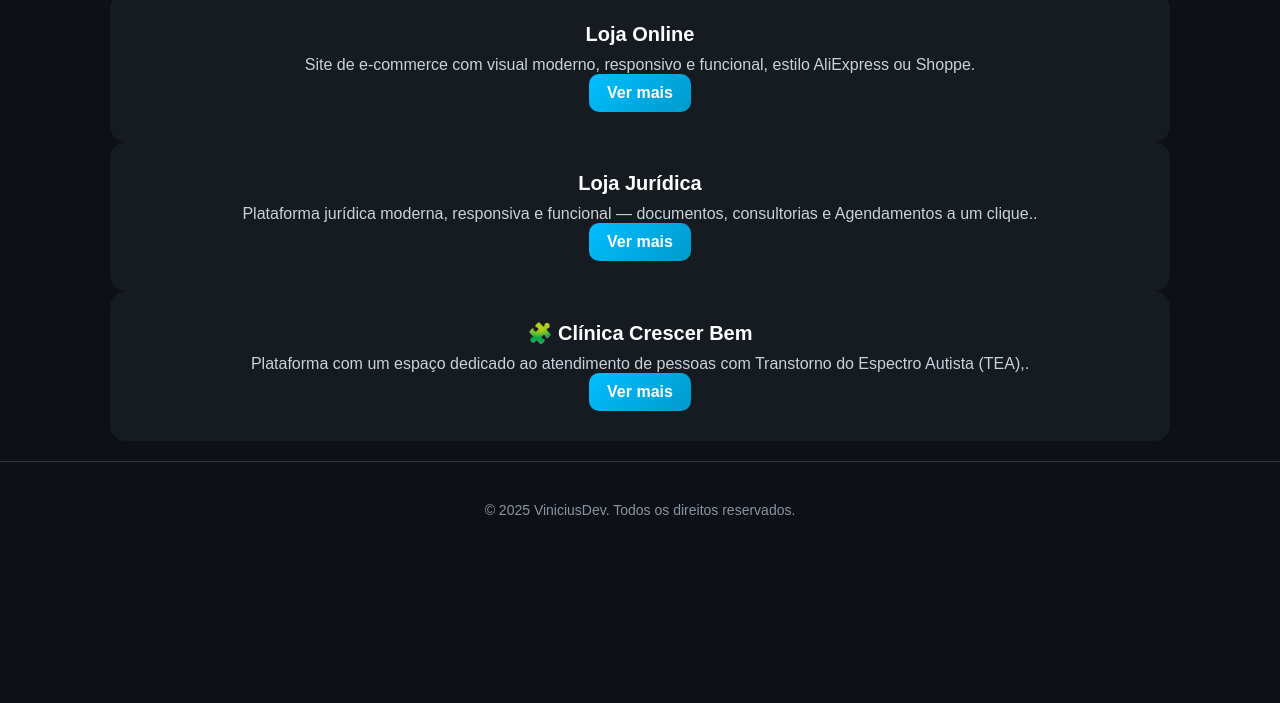
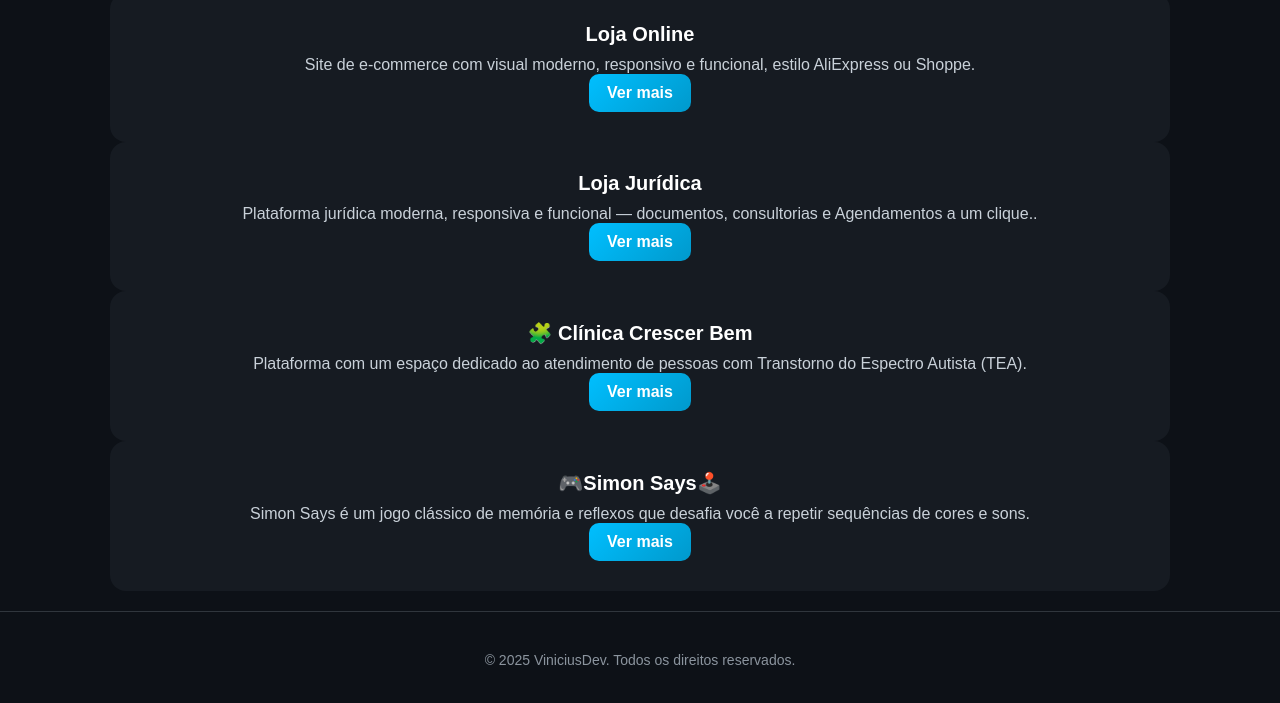
Before and after one commit to viniciusalcoliveira/portfoliopublicovinicius, a website: page webapps.html in a window 1280 px wide. Shown: the part 73-776 px from the top of the page. Drawn offline with Linux system fonts and the light colour scheme.

Commit message:
Update webapps.html

```diff
--- a/webapps.html
+++ b/webapps.html
@@ -33,8 +33,14 @@
 
     <div class="card">
       <h3>🧩 Clínica Crescer Bem</h3>
-      <p>Plataforma com um espaço dedicado ao atendimento de pessoas com Transtorno do Espectro Autista (TEA),.</p>
+      <p>Plataforma com um espaço dedicado ao atendimento de pessoas com Transtorno do Espectro Autista (TEA).</p>
       <a href="https://viniciusalcoliveira.github.io/-Cl-nica-Crescer-Bem/" target="_blank" class="btn-projeto">Ver mais</a>
+    </div>
+
+   <div class="card">
+      <h3>🎮Simon Says🕹️</h3>
+      <p>Simon Says é um jogo clássico de memória e reflexos que desafia você a repetir sequências de cores e sons.</p>
+      <a href="https://viniciusalcoliveira.github.io/Jogo-Simon-Says//" target="_blank" class="btn-projeto">Ver mais</a>
     </div>
 </main>
 
```
